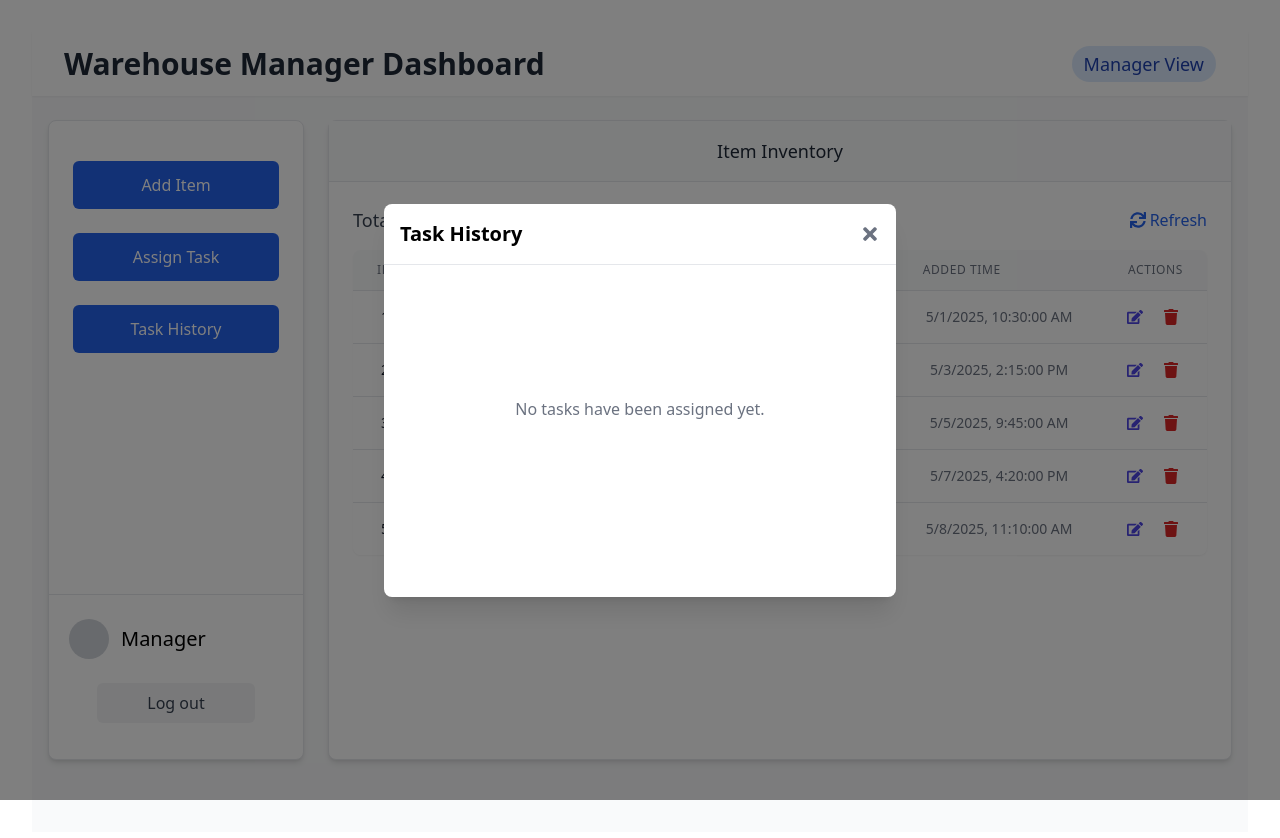
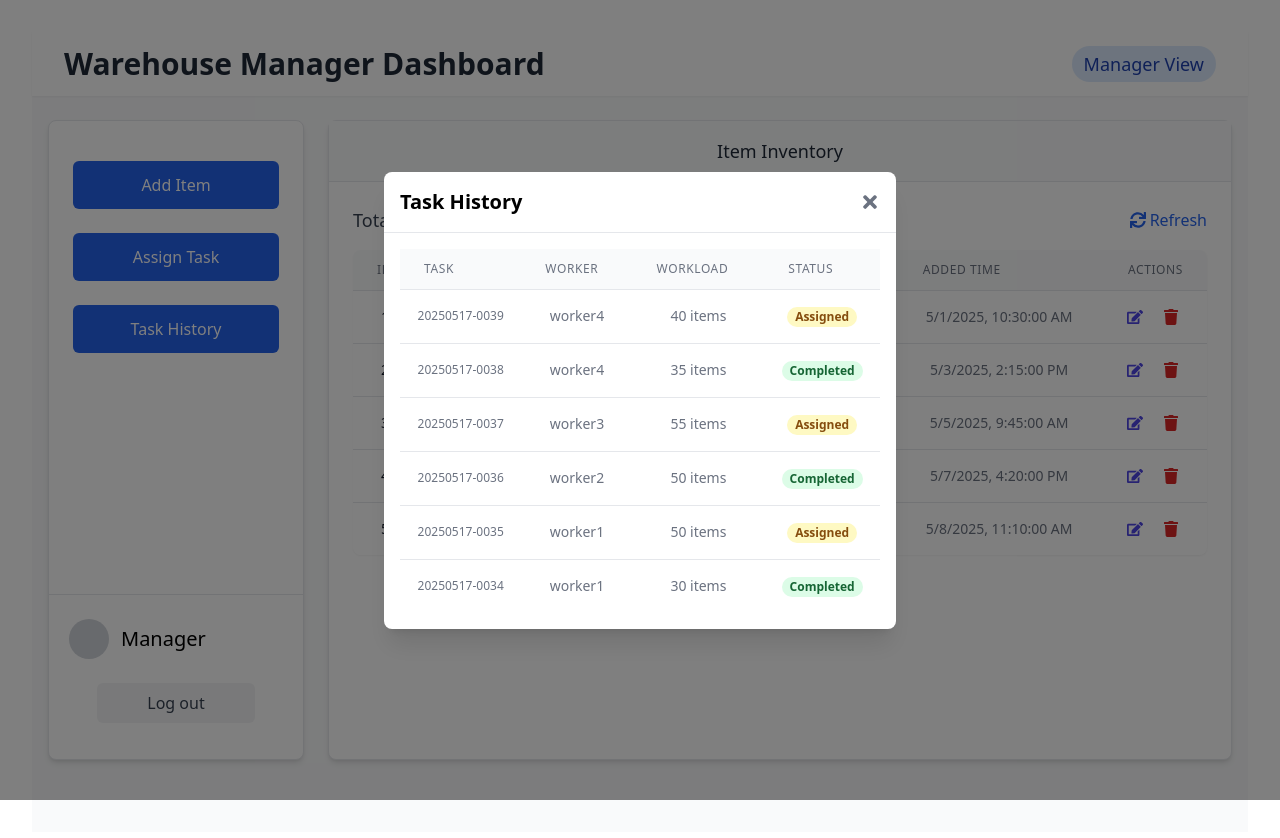
Before and after one commit to RuxinMa/packpilot, a React (Vite) app: page /dashboard/manager in a window 1280 px wide. Both pictures are taken after a click on the button "Task History". Shown: the top 838 px of the page. Built offline with nearby package versions, Linux system fonts and the light colour scheme.

Commit message:
add task history list, move all mock data to mocks/

```diff
--- a/src/components/manager/AssignTask.tsx
+++ b/src/components/manager/AssignTask.tsx
@@ -13,11 +13,11 @@ interface AssignTaskProps {
 // Mock data
 // if real application only has fixed workers, we can import constant data here
 const mockWorkers = [
-  { id: 1, username: 'John Smith' },
-  { id: 2, username: 'Emily Davis' },
-  { id: 3, username: 'Michael Johnson' },
-  { id: 4, username: 'Sarah Wilson' },
-  { id: 5, username: 'David Chen' }
+  { id: 1, username: 'worker1' },
+  { id: 2, username: 'worker2' },
+  { id: 3, username: 'worker3' },
+  { id: 4, username: 'worker4' },
+  { id: 5, username: 'worker5' }
 ];
 
 const AssignTask: React.FC<AssignTaskProps> = ({
--- a/src/components/manager/TaskHistory.tsx
+++ b/src/components/manager/TaskHistory.tsx
@@ -1,6 +1,6 @@
-// src/components/manager/TaskHistory.tsx
 import React, { useState, useEffect } from 'react';
 import Modal from '../common/Modal';
+import { mockTaskHistory } from '../../mocks/ManagerDashboard';
 
 interface Task {
   task_name: string;
@@ -21,14 +21,21 @@ const TaskHistory: React.FC<TaskHistoryProps> = ({ isOpen, onClose }) => {
   useEffect(() => {
     if (isOpen) {
       setIsLoading(true);
-      // API call to fetch task history will be implemented later
-      // For now, just simulate loading state
+      // Simulating API call with mock data
       setTimeout(() => {
         setIsLoading(false);
-        setTasks([]);
+        // Sorting by task name in descending order
+        const sortedTasks = [...mockTaskHistory].sort((a, b) =>
+          b.task_name.localeCompare(a.task_name)
+        );
+        setTasks(sortedTasks);
       }, 500);
     }
   }, [isOpen]);
+
+  const formatTaskName = (taskName: string): string => {
+    return taskName.replace(/^Task-/, '');
+  };
 
   return (
     <Modal
@@ -39,7 +46,7 @@ const TaskHistory: React.FC<TaskHistoryProps> = ({ isOpen, onClose }) => {
       <div className="min-h-[300px]">
         {isLoading ? (
           <div className="flex justify-center items-center h-64">
-            <p className="text-gray-500">Loading task history...</p>
+            <p className="text-gray-500">Loading Task History...</p>
           </div>
         ) : tasks.length === 0 ? (
           <div className="flex justify-center items-center h-64">
@@ -48,7 +55,44 @@ const TaskHistory: React.FC<TaskHistoryProps> = ({ isOpen, onClose }) => {
         ) : (
           <div className="overflow-x-auto">
             <table className="min-w-full divide-y divide-gray-200">
-              {/* Table content will be implemented later */}
+              <thead className="bg-gray-50">
+                <tr>
+                  <th scope="col" className="px-6 py-3 text-left text-xs font-medium text-gray-500 uppercase tracking-wider">
+                    Task
+                  </th>
+                  <th scope="col" className="px-6 py-3 text-left text-xs font-medium text-gray-500 uppercase tracking-wider">
+                    Worker
+                  </th>
+                  <th scope="col" className="px-6 py-3 text-left text-xs font-medium text-gray-500 uppercase tracking-wider">
+                    Workload
+                  </th>
+                  <th scope="col" className="px-6 py-3 text-left text-xs font-medium text-gray-500 uppercase tracking-wider">
+                    Status
+                  </th>
+                </tr>
+              </thead>
+              <tbody className="bg-white divide-y divide-gray-200">
+                {tasks.map((task, index) => (
+                  <tr key={index}>
+                    <td className="px-3 py-4 whitespace-nowrap text-xs font-medium text-gray-500">
+                      {formatTaskName(task.task_name)}
+                    </td>
+                    <td className="px-3 py-4 whitespace-nowrap text-sm text-gray-500">
+                      {task.worker}
+                    </td>
+                    <td className="px-3 py-4 whitespace-nowrap text-sm text-gray-500">
+                      {task.workload} items
+                    </td>
+                    <td className="px-3 py-4 whitespace-nowrap text-sm">
+                      <span className={`px-2 inline-flex text-xs leading-5 font-semibold rounded-full ${
+                        task.status === 'Completed' ? 'bg-green-100 text-green-800' : 'bg-yellow-100 text-yellow-800'
+                      }`}>
+                        {task.status}
+                      </span>
+                    </td>
+                  </tr>
+                ))}
+              </tbody>
             </table>
           </div>
         )}
--- a/src/mocks/ManagerItems.ts
+++ b/src/mocks/ManagerDashboard.ts
@@ -1,3 +1,10 @@
+interface Task {
+  task_name: string;
+  worker: string;
+  workload: number;
+  status: 'Completed' | 'Assigned';
+}
+
 // Mock data for testing
 export const mockItems = [
   {
@@ -46,3 +53,44 @@ export const mockItems = [
     createdAt: new Date('2025-05-08T11:10:00')
   }
 ];
+
+
+// Mock data
+export const mockTaskHistory: Task[] = [
+  {
+    task_name: 'Task-20250517-0034',
+    worker: "worker1",
+    workload: 30,
+    status: "Completed" as const,
+  },
+  {
+    task_name: 'Task-20250517-0035',
+    worker: "worker1",
+    workload: 50,
+    status: "Assigned" as const,
+  },
+  {
+    task_name: 'Task-20250517-0036',
+    worker: "worker2",
+    workload: 50,
+    status: "Completed" as const,
+  },
+  {
+    task_name: 'Task-20250517-0037',
+    worker: "worker3",
+    workload: 55,
+    status: "Assigned" as const,
+  },
+  {
+    task_name: 'Task-20250517-0038',
+    worker: "worker4",
+    workload: 35,
+    status: "Completed" as const,
+  },
+  {
+    task_name: 'Task-20250517-0039',
+    worker: "worker4",
+    workload: 40,
+    status: "Assigned" as const,
+  },
+];
--- a/src/pages/manager/DashboardPage.tsx
+++ b/src/pages/manager/DashboardPage.tsx
@@ -13,7 +13,7 @@ import ItemList from '../../components/manager/ItemList';
 import UserLog from '../../components/common/UserLog';
 
 // Import Mock data
-import { mockItems } from '../../mocks/ManagerItems';
+import { mockItems } from '../../mocks/ManagerDashboard';
 
 const ManagerDashboardPage: React.FC = () => {
   const navigate = useNavigate();
--- a/src/types/index.ts
+++ b/src/types/index.ts
@@ -40,10 +40,8 @@ export interface ItemResponse {
 
 // Task related types
 export interface Task {
-  task_id: number;
   task_name: string;
   worker: string;
-  worker_id: number;
   workload: number;
   status: 'Completed' | 'Assigned';
   items: Item[];
```
